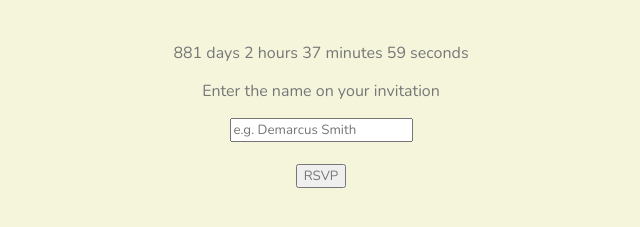
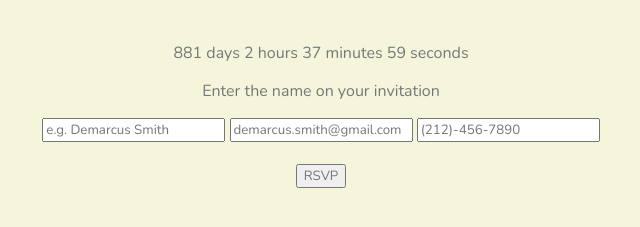
Before and after one commit to themilesgary/javoniaandmiles.github.io, a plain HTML site: page rsvp.html in a window 1280 px wide. Shown: the part 519-746 px from the top of the page, without its empty margins (319-959 px from the left). Drawn offline with nearby package versions, Linux system fonts and the light colour scheme.

Commit message:
Add files via upload

```diff
--- a/rsvp.html
+++ b/rsvp.html
@@ -37,7 +37,9 @@
 
                 <input type="hidden" name="_template" value="table">
 
-                <input type="text" placeholder="e.g. Demarcus Smith" id="userName" name="name">
+                <input type="text" placeholder="e.g. Demarcus Smith" id="userName" name="name" required>
+                <input type="text" placeholder="demarcus.smith@gmail.com" name="email" required>
+                <input type="tel" placeholder="(212)-456-7890" name="phone" pattern="[0-9]{3}-[0-9]{2}-[0-9]{3}">
                 <br>
                 <br>
                 <input id="submit" type="submit" value="RSVP">
```
